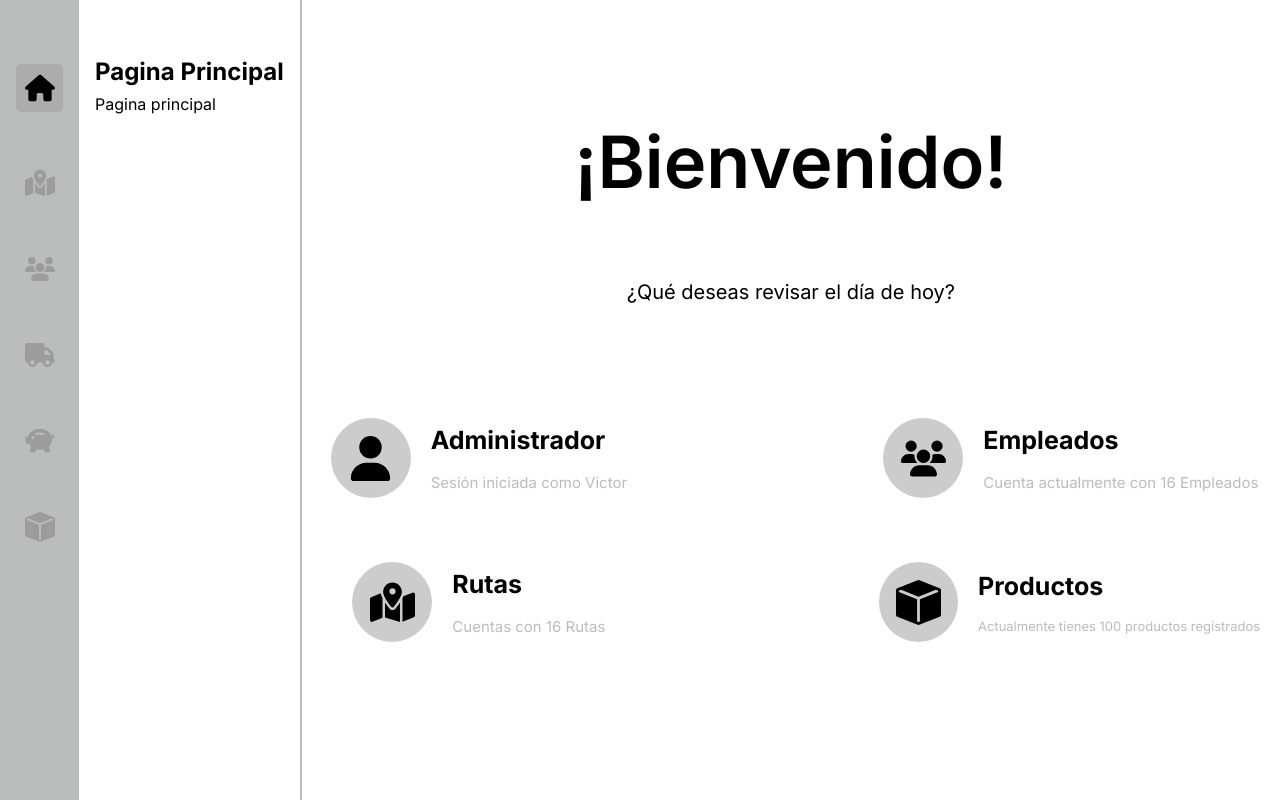
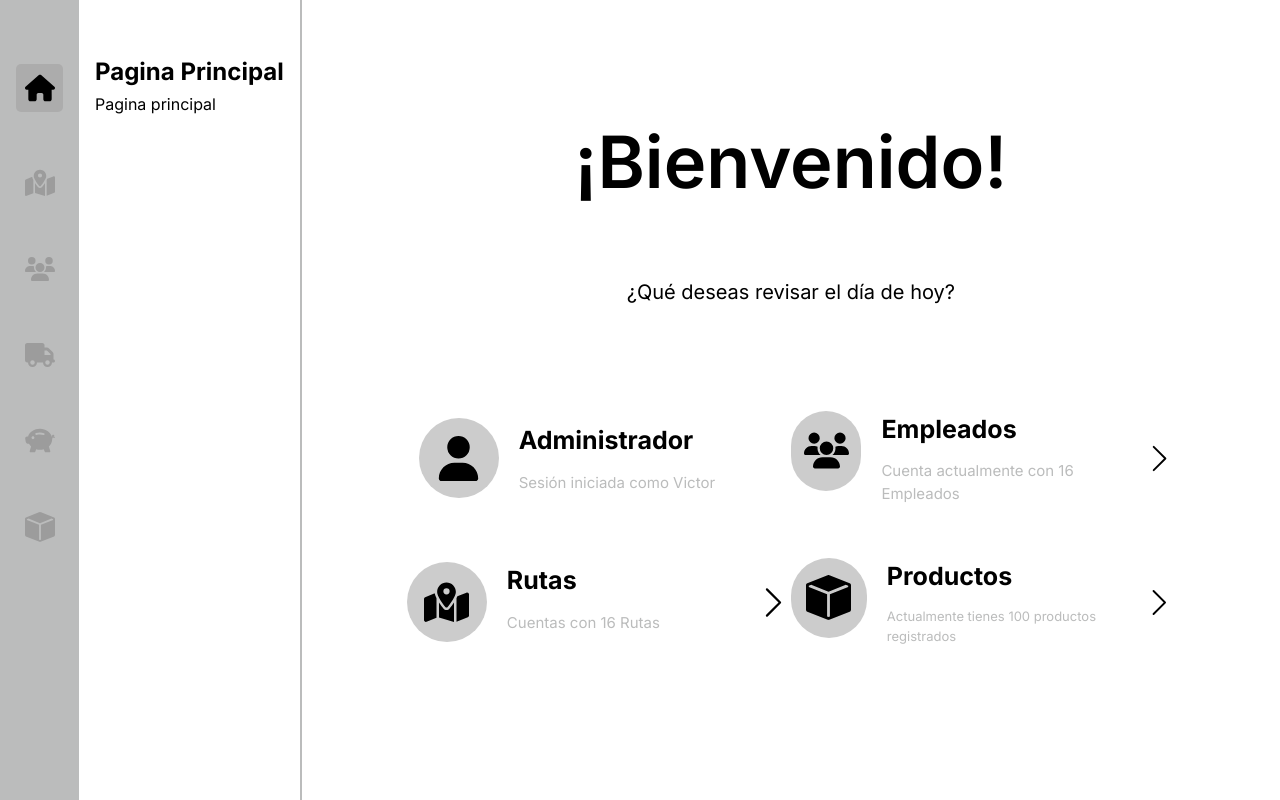
Before and after one commit to eldani13/Rutas-Main, a Next.js app: page / in a window 1280 px wide. Built offline with nearby package versions, Linux system fonts and the light colour scheme.

Commit message:
View added and hover

```diff
--- a/src/app/sections/HomeSection.tsx
+++ b/src/app/sections/HomeSection.tsx
@@ -25,12 +25,10 @@ export default function Home() {
 
 
                 <div className="flex flex-col ">
-
-
-                    <div className="flex flex-row gap-60">
+                    <div className="grid px-4" style={{ gridTemplateColumns: "1fr 1fr", gridTemplateRows: "1fr 1fr" }}>
 
                         {/* Administrador */}
-                        <div className=" h-36 w-80 flex justify-center items-center gap-5  ">
+                        <div className="cursor-pointer h-36 w-80 flex justify-center items-center gap-5  ">
                             <div className="flex bg-[#ccc] h-20 w-20 rounded-full items-center justify-center">
                                 <svg xmlns="http://www.w3.org/2000/svg" height="45" width="45" viewBox="0 0 448 512">
                                     <path d="M224 256A128 128 0 1 0 224 0a128 128 0 1 0 0 256zm-45.7 48C79.8 304 0 383.8 0 482.3C0 498.7 13.3 512 29.7 512H418.3c16.4 0 29.7-13.3 29.7-29.7C448 383.8 368.2 304 269.7 304H178.3z" />
@@ -42,10 +40,9 @@ export default function Home() {
                             </div>
                         </div>
 
-
-
                         {/* Empleados */}
-                        <div className=" h-36 w-96 flex justify-center items-center gap-5  ">
+                        <div className="group cursor-pointer h-36 w-96 flex justify-between items-center  gap-5">
+                            <div className="flex justify-start gap-5">
                                 <div className="flex bg-[#ccc] h-20 w-20 rounded-full items-center justify-center">
                                     <svg xmlns="http://www.w3.org/2000/svg" height="45" width="45" viewBox="0 0 640 512">
                                         <path d="M144 0a80 80 0 1 1 0 160A80 80 0 1 1 144 0zM512 0a80 80 0 1 1 0 160A80 80 0 1 1 512 0zM0 298.7C0 239.8 47.8 192 106.7 192h42.7c15.9 0 31 3.5 44.6 9.7c-1.3 7.2-1.9 14.7-1.9 22.3c0 38.2 16.8 72.5 43.3 96c-.2 0-.4 0-.7 0H21.3C9.6 320 0 310.4 0 298.7zM405.3 320c-.2 0-.4 0-.7 0c26.6-23.5 43.3-57.8 43.3-96c0-7.6-.7-15-1.9-22.3c13.6-6.3 28.7-9.7 44.6-9.7h42.7C592.2 192 640 239.8 640 298.7c0 11.8-9.6 21.3-21.3 21.3H405.3zM224 224a96 96 0 1 1 192 0 96 96 0 1 1 -192 0zM128 485.3C128 411.7 187.7 352 261.3 352H378.7C452.3 352 512 411.7 512 485.3c0 14.7-11.9 26.7-26.7 26.7H154.7c-14.7 0-26.7-11.9-26.7-26.7z" />
@@ -56,11 +53,14 @@ export default function Home() {
                                     <p className="text-[#bbbcbc] text-[15px]">Cuenta actualmente con 16 Empleados</p>
                                 </div>
                             </div>
+                            <svg className="group-hover:animate-bounce" xmlns="http://www.w3.org/2000/svg" width="35" height="35" fill="currentColor" viewBox="0 0 16 16">
+                                <path fill-rule="evenodd" d="M4.646 1.646a.5.5 0 0 1 .708 0l6 6a.5.5 0 0 1 0 .708l-6 6a.5.5 0 0 1-.708-.708L10.293 8 4.646 2.354a.5.5 0 0 1 0-.708z" />
+                            </svg>
                         </div>
 
-                    <div className="flex flex-row gap-60">
                         {/* Rutas */}
-                        <div className=" h-36 w-80 flex justify-center items-center gap-5  ">
+                        <div className="group cursor-pointer h-36 w-96 flex justify-between items-center gap-5">
+                            <div className="flex justify-start gap-5">
                                 <div className="flex bg-[#ccc] h-20 w-20 rounded-full items-center justify-center">
                                     <svg xmlns="http://www.w3.org/2000/svg" height="45" width="45" viewBox="0 0 576 512">
                                         <path d="M408 120c0 54.6-73.1 151.9-105.2 192c-7.7 9.6-22 9.6-29.6 0C241.1 271.9 168 174.6 168 120C168 53.7 221.7 0 288 0s120 53.7 120 120zm8 80.4c3.5-6.9 6.7-13.8 9.6-20.6c.5-1.2 1-2.5 1.5-3.7l116-46.4C558.9 123.4 576 135 576 152V422.8c0 9.8-6 18.6-15.1 22.3L416 503V200.4zM137.6 138.3c2.4 14.1 7.2 28.3 12.8 41.5c2.9 6.8 6.1 13.7 9.6 20.6V451.8L32.9 502.7C17.1 509 0 497.4 0 480.4V209.6c0-9.8 6-18.6 15.1-22.3l122.6-49zM327.8 332c13.9-17.4 35.7-45.7 56.2-77V504.3L192 449.4V255c20.5 31.3 42.3 59.6 56.2 77c20.5 25.6 59.1 25.6 79.6 0zM288 152a40 40 0 1 0 0-80 40 40 0 1 0 0 80z" />
@@ -71,9 +71,14 @@ export default function Home() {
                                     <p className="text-[#bbbcbc] text-[15px]">Cuentas con 16 Rutas</p>
                                 </div>
                             </div>
+                            <svg className="group-hover:animate-bounce" xmlns="http://www.w3.org/2000/svg" width="35" height="35" fill="currentColor" viewBox="0 0 16 16">
+                                <path fill-rule="evenodd" d="M4.646 1.646a.5.5 0 0 1 .708 0l6 6a.5.5 0 0 1 0 .708l-6 6a.5.5 0 0 1-.708-.708L10.293 8 4.646 2.354a.5.5 0 0 1 0-.708z" />
+                            </svg>
+                        </div>
 
                         {/* Productos */}
-                        <div className=" h-36 w-96 flex justify-center items-center gap-5  ">
+                        <div className="group cursor-pointer h-36 w-96 flex justify-between items-center gap-5">
+                            <div className="flex justify-start gap-5">
                                 <div className="flex bg-[#ccc] h-20 w-20 rounded-full items-center justify-center">
                                     <svg xmlns="http://www.w3.org/2000/svg" width="45" height="45" viewBox="0 0 16 16" fill="none">
                                         <path fillRule="evenodd" clipRule="evenodd" d="M15.5285 2.97293C15.8133 3.08683 16 3.36261 16 3.66929V12.3308C16 12.6374 15.8133 12.9132 15.5285 13.0271L8.27854 15.9271C8.09974 15.9987 7.90026 15.9987 7.72146 15.9271L0.471457 13.0271C0.186713 12.9132 0 12.6374 0 12.3308V3.66929C0 3.36261 0.186713 3.08683 0.471457 2.97293L7.44291 0.18434L7.44691 0.18275L7.72146 0.0729296C7.90026 0.00140642 8.09974 0.00140615 8.27854 0.0729295L8.55315 0.182774L8.55709 0.18434L15.5285 2.97293ZM14.1537 3.50003L8 5.96151L1.84629 3.50003L1 3.83855V4.23855L7.5 6.83854V14.7615L8 14.9615L8.5 14.7615V6.83854L15 4.23854V3.83855L14.1537 3.50003Z" fill="#000" />
@@ -84,8 +89,13 @@ export default function Home() {
                                     <p className="text-[#bbbcbc] text-[13px]">Actualmente tienes 100 productos registrados</p>
                                 </div>
                             </div>
+                            <svg className="group-hover:animate-bounce" xmlns="http://www.w3.org/2000/svg" width="35" height="35" fill="currentColor" viewBox="0 0 16 16">
+                                <path fill-rule="evenodd" d="M4.646 1.646a.5.5 0 0 1 .708 0l6 6a.5.5 0 0 1 0 .708l-6 6a.5.5 0 0 1-.708-.708L10.293 8 4.646 2.354a.5.5 0 0 1 0-.708z" />
+                            </svg>
+                        </div>
 
                     </div>
+
                 </div>
             </div>
         </>
```
Lines whose indentation alone changed are shown as unchanged.
